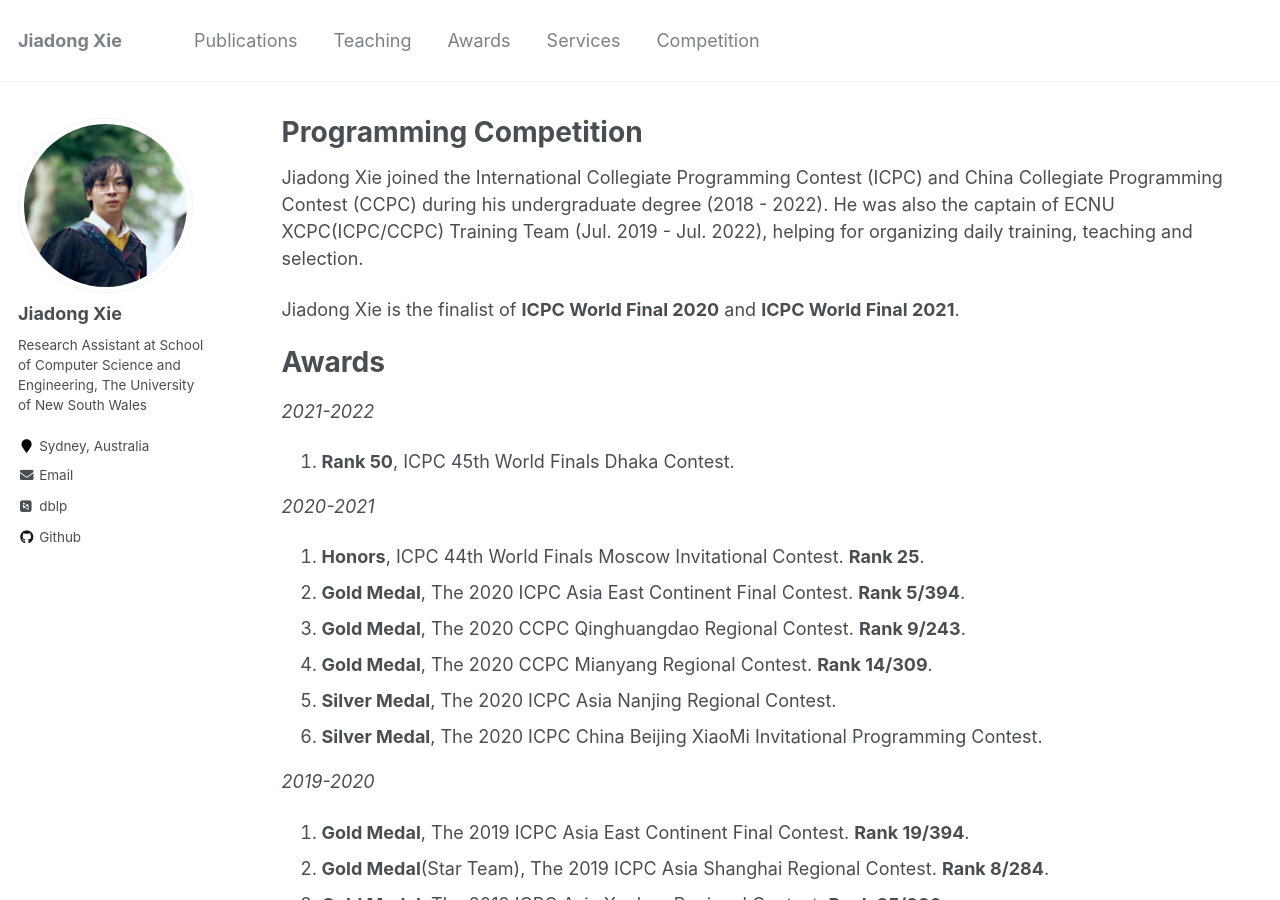
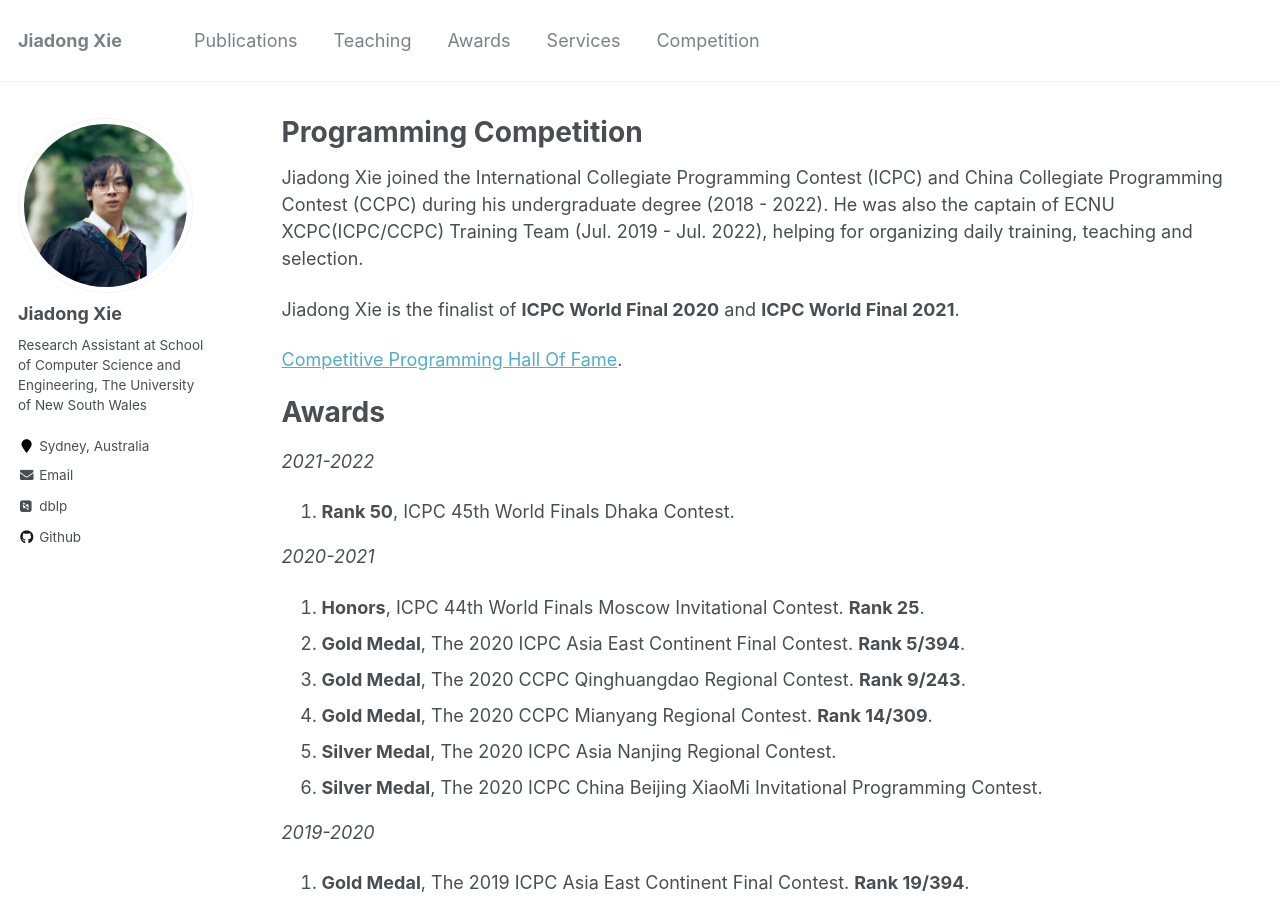
Before and after one commit to Xiejiadong/Xiejiadong.github.io, a Jekyll site: the page built from _pages/competition.md, in a window 1280 px wide and 900 px high. Built offline with Jekyll 4.4.1, drawn with Linux system fonts in a browser that asks for light colours; some web fonts are replaced.

Commit message:
Update competition.md

```diff
--- a/_pages/competition.md
+++ b/_pages/competition.md
@@ -10,6 +10,8 @@ redirect_from:
 Jiadong Xie joined the International Collegiate Programming Contest (ICPC) and China Collegiate Programming Contest (CCPC) during his undergraduate degree (2018 - 2022). He was also the captain of ECNU XCPC(ICPC/CCPC) Training Team (Jul. 2019 - Jul. 2022), helping for organizing daily training, teaching and selection.
 
 Jiadong Xie is the finalist of **ICPC World Final 2020** and **ICPC World Final 2021**.
+
+[Competitive Programming Hall Of Fame](https://cphof.org/profile/codeforces:Xiejiadong).
 
 
 Awards
```
